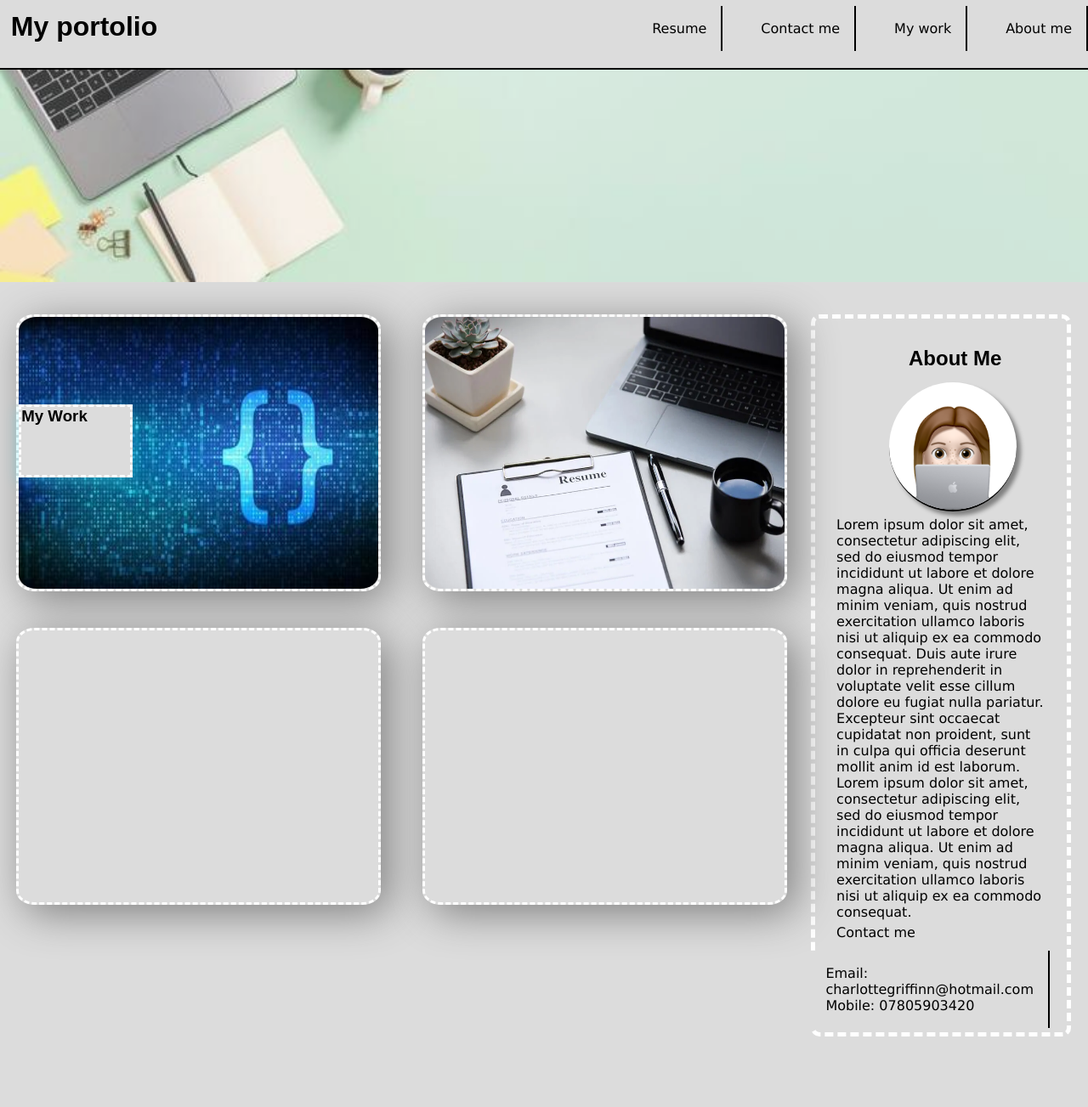
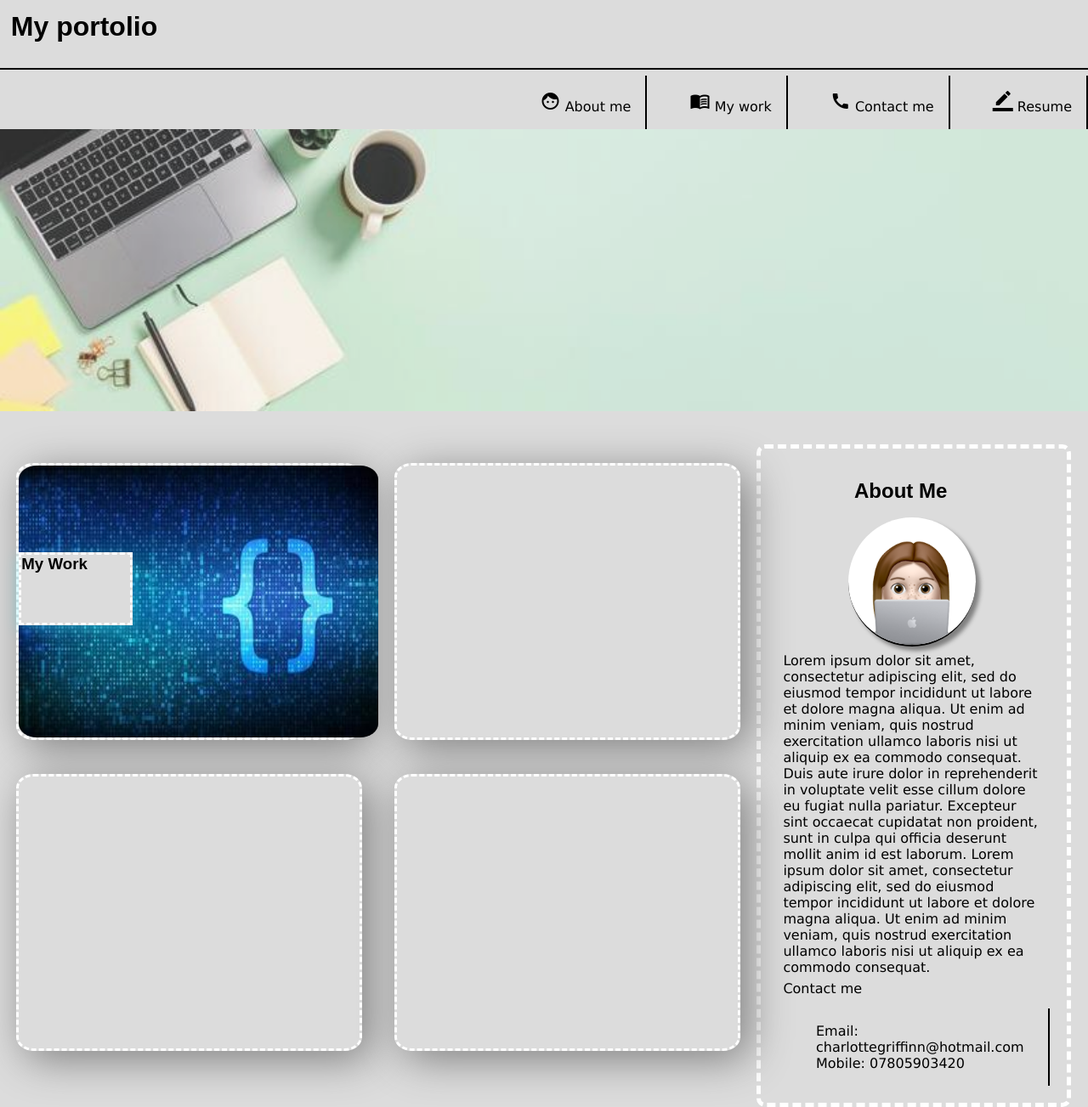
Before and after one commit to Charl1410/Portfolio, a plain HTML site: page index.html in a window 1280 px wide. Shown: the whole page at 85% size. Before the commit the page ends 1220 px from the top, so only its background shows below. Drawn offline with Linux system fonts and the light colour scheme; a web font is replaced by a local one.

Commit message:
first commit

```diff
--- a/Assets/CSS/style.css
+++ b/Assets/CSS/style.css
@@ -6,31 +6,15 @@
 }
 
 header {
-    position: fixed;
     width: 100%;
     height:10%;
     border-bottom: solid 2px black;
-    display:fixed;
-    z-index:1;
-
-
-
 
 }
 
-.hero {
-    width:100%;
-    opacity: 80%;
-
-}
-
-body {
-
-}
-
- li {
+li {
     list-style: none;
-    float: right;
+    display: inline-block;
     margin-left: 28px;
     margin-top: 7px;
     padding: 17px;
@@ -41,6 +25,10 @@ body {
 
 nav {
 
+    display:flex;
+    justify-content: flex-end;
+
+
 }
 
 a {
@@ -48,14 +36,30 @@ a {
     color: black;
 }
 
+.material-icons {
+    margin-top:1%;
+}
+
+
+.hero {
+    width:100%;
+    opacity: 80%;
+
+}
+
+
+
+
+
 p {
     margin:2%;
 }
 
 h1 {
+
     font-family: "sofia", sans-serif;
+    float:left;
     margin: 1%;
-    float:left;
     color:black;
 }
 
@@ -88,17 +92,27 @@ h3 {
 
 }
 
+.flexbox-container {
+
+height:100%;
+display:flex;
+flex-wrap: wrap;
+justify-content: space-around;
+align-content: center;
+
+
+
+
+}
+
 .box {
-    width:33%;
+
+    width:45%;
     height:40%;
     border: dashed 3px white ;
     border-radius: 5%;
     display: inline-block;
-    margin-top: 3%;
-    margin-right: 2%;
-    margin-left: 1.5%;
-        -moz-box-shadow: 10px 10px 50px grey;
-    -webkit-box-shadow: 10px 10px 50px grey;
+    margin: 3% 2% 1.5% 2%;
     box-shadow: 10px 10px 50px grey;
 
 
@@ -119,8 +133,7 @@ aside {
         padding: 20px;
         clear: both;
         float: right;
-        width: 20%;
-        height: 100%;
+        width: 25%;
         font-family: 'Gill Sans', 'Gill Sans MT', Calibri, 'Trebuchet MS', sans-serif;
         border: dashed 5px white;
         border-radius: 10px;
@@ -138,11 +151,25 @@ li:hover {
 
 section:hover, h3 {
     color: black;
-    box-shadow: 0 5px 15px rgba(58, 219, 240, 0.4);
+    box-shadow: 0 5px 15px  rgba(58, 219, 240, 0.4);
     cursor: pointer;
   }
 
 
+
+  @media screen and (max-width: 768px) {
+    nav {
+      flex-direction: column;
+      background-color: aqua;
+    }
+
 }
 
-media and screen ()
+
+
+@media screen and (max-width: 600px) {
+    .flexbox-container {
+        flex-direction: column;
+    }
+
+    }
--- a/index.html
+++ b/index.html
@@ -6,6 +6,8 @@
     <meta http-equiv="X-UA-Compatible" content="IE=edge">
     <link rel = "stylesheet" href = "./Assets/CSS/style.css">
     <link rel="stylesheet" href="https://fonts.googleapis.com/css?family=Sofia">
+    <link href="https://fonts.googleapis.com/icon?family=Material+Icons"
+      rel="stylesheet">
 
     <title> Portfolio </title>
 
@@ -16,33 +18,35 @@
 
     <header>
 
-        <h1>My portolio</h1>
+      <h1>My portolio</h1>
+
+    </header>
 
         <nav>
             <ul>
                     <li>
-                        <a href = "#"> About me </a>
+                        <a href = "#"> <span class = "material-icons">face</span> About me </a>
                     </li>
                     <li>
-                        <a href = "#"> My work </a>
+                        <a href = "#"><span class = "material-icons">menu_book</span> My work </a>
                     </li>
                     <li>
-                        <a href = "#"> Contact me </a>
+                        <a href = "#"><span class = "material-icons">call</span> Contact me </a>
                     </li>
                     <li>
-                        <a href = "#"> Resume </a>
+                        <a href = "#"><span class = "material-icons">border_color</span> Resume </a>
                     </li>
             </ul>
         </nav>
 
 
-    </header>
 
 
 
-<main>
 
-    <img class = hero src = "./Assets/images/hero-image.jpeg" alt = "hero image laptop" >
+
+
+  <img class = hero src = "./Assets/images/hero-image.jpeg" alt = "hero image laptop" >
 
 
 
@@ -56,7 +60,7 @@
         <p> Lorem ipsum dolor sit amet, consectetur adipiscing elit, sed do eiusmod tempor incididunt ut labore et dolore magna aliqua. Ut enim ad minim veniam, quis nostrud exercitation ullamco laboris nisi ut aliquip ex
              ea commodo consequat. Duis aute irure dolor in reprehenderit in voluptate velit esse cillum dolore eu fugiat nulla pariatur. Excepteur sint occaecat cupidatat non proident, sunt in culpa qui officia deserunt
              mollit anim id est laborum. Lorem ipsum dolor sit amet, consectetur adipiscing elit, sed do eiusmod tempor incididunt ut labore et dolore magna aliqua. Ut enim ad minim veniam, quis nostrud exercitation ullamco laboris nisi ut aliquip ex
-             ea commodo consequat.   </p>
+             ea commodo consequat.  </p>
 
              <p>Contact me</p>
         <ul>
@@ -70,6 +74,7 @@
 
     </aside>
 
+<div class = flexbox-container>
 
     <section class = "box" >
 
@@ -87,7 +92,7 @@
 
     <section class = "box" >
 
-        <img class = "boximage" src = "./Assets/images/resume-cover-letter.jpg.webp" alt = "Resume">
+      <!--<img class = "boximage" src = "./Assets/images/resume-cover-letter.jpg.webp" alt = "Resume"> -->
 
 
 
@@ -107,6 +112,7 @@
 
     </section>
 
+</div>
 
 
 
@@ -115,7 +121,7 @@
 
 
 
-</main>
+
 
 
 
```
